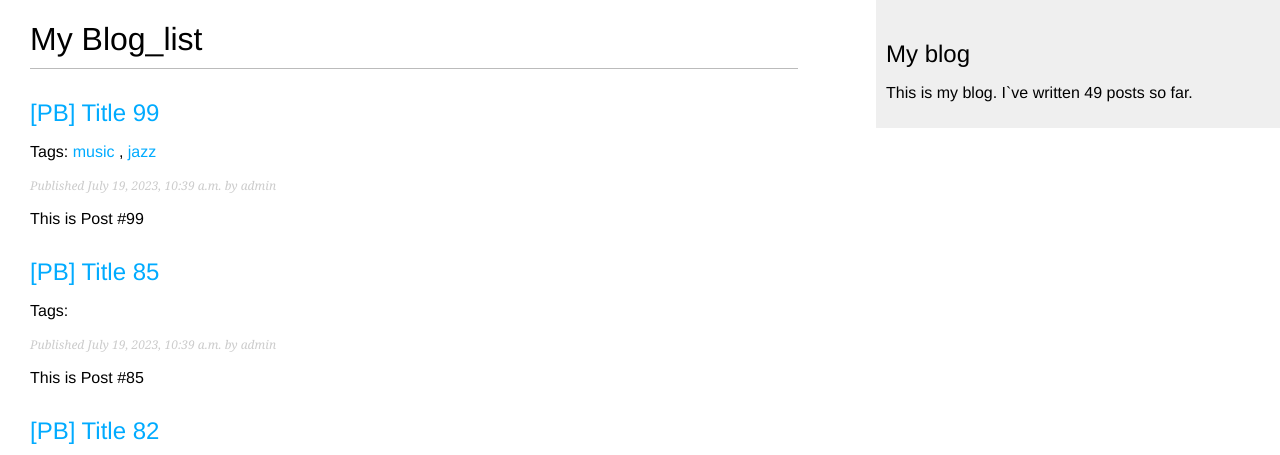
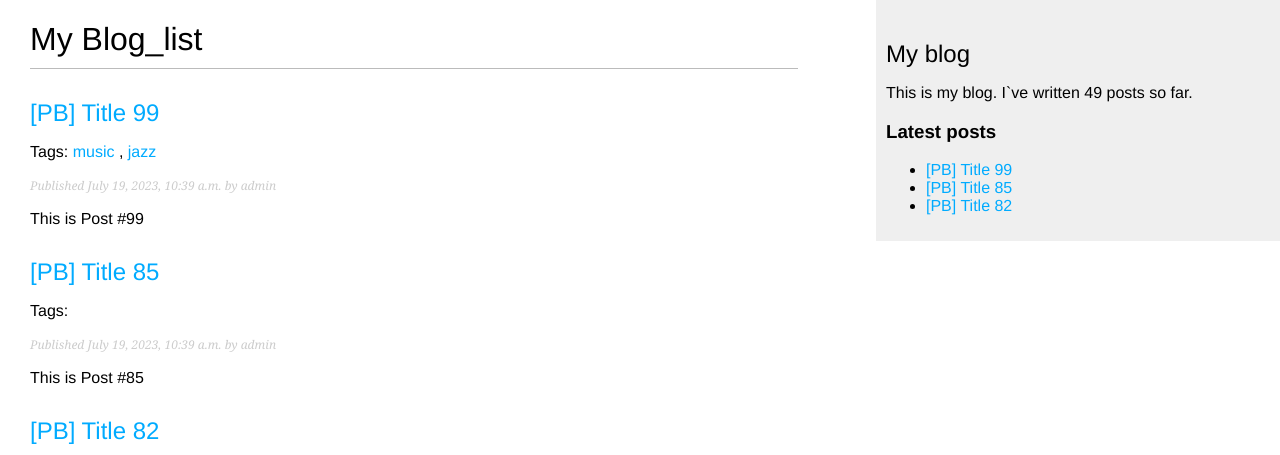
Before and after one commit to Han-minho/djangoProjectSecondProject, a Django app: page /blog/ in a window 1280 px wide. Shown: the top 455 px of the page. Run offline with Django 4.2, Linux system fonts and the light colour scheme; data comes from the database, SQL or seed files in the repository; parts of the project's set-up code (start-up, migrations or seed data) failed here and were passed over.

Commit message:
inclusion 탬플릿 태그 작업 중

```diff
--- a/blog/templates/blog/base.html
+++ b/blog/templates/blog/base.html
@@ -22,6 +22,8 @@
         This is my blog.
         I`ve written {% total_posts %} posts so far.
     </p>
+    <h3>Latest posts</h3>
+    {% show_latest_posts 3 %}
 </div>
 </body>
 </html>
--- /dev/null
+++ b/blog/templates/blog/post/latest_posts.html
@@ -0,0 +1,9 @@
+<ul>
+    {% for post in latest_posts %}
+        <li>
+            <a href="{{ post.get_absolute_url }}">
+                {{ post.title }}
+            </a>
+        </li>
+    {% endfor %}
+</ul>
--- a/blog/templatetags/blog_tags.py
+++ b/blog/templatetags/blog_tags.py
@@ -1,5 +1,7 @@
 from django import template
 from blog.models import Post
+from django.db.models import Count
+
 
 register = template.Library()
 
@@ -7,3 +9,9 @@ register = template.Library()
 @register.simple_tag
 def total_posts():
     return Post.published.count()
+
+
+@register.inclusion_tag('blog/post/latest_posts.html')
+def show_latest_posts(count=5):
+    latest_posts = Post.published.order_by('-publish')[:count]
+    return {'latest_posts':latest_posts}
```
